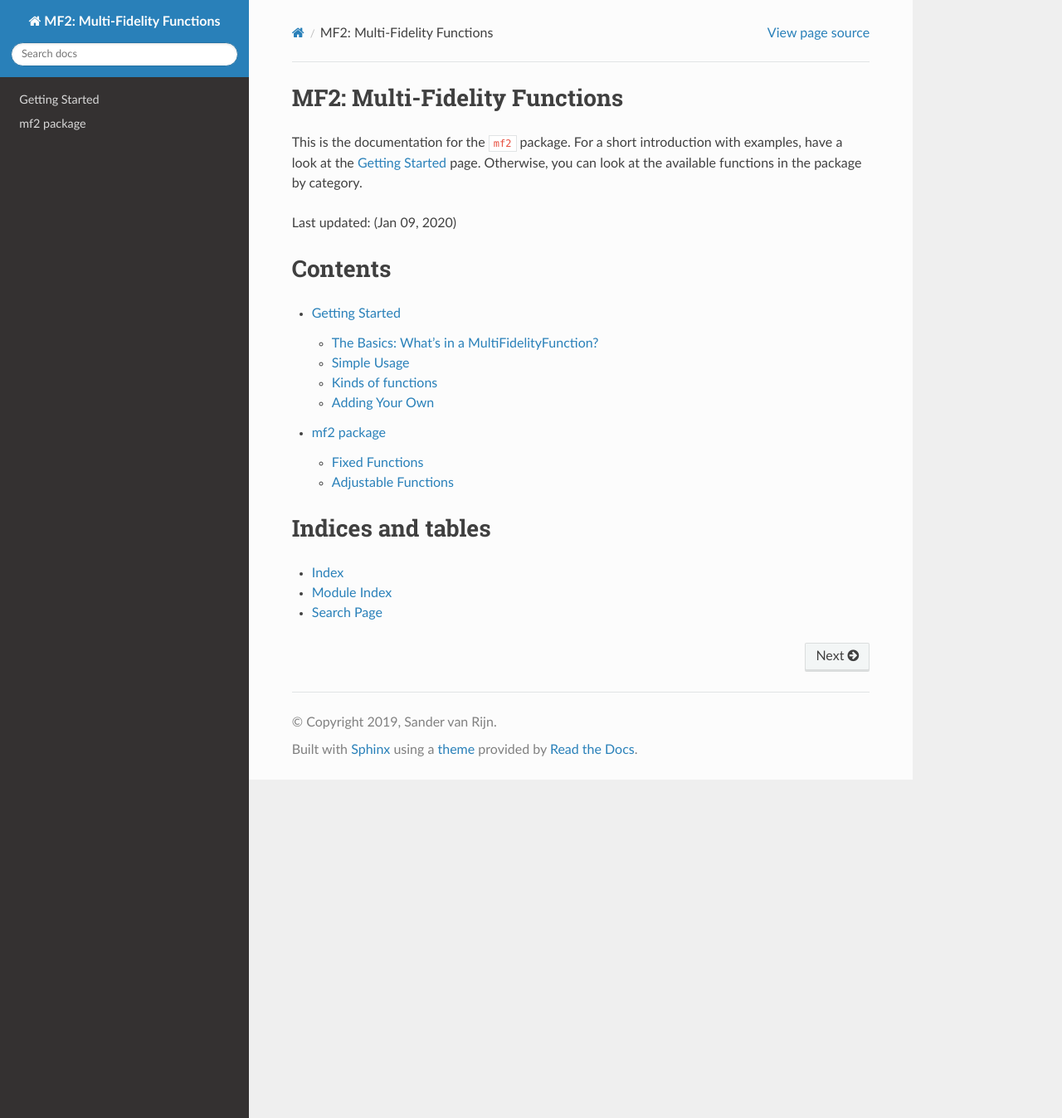
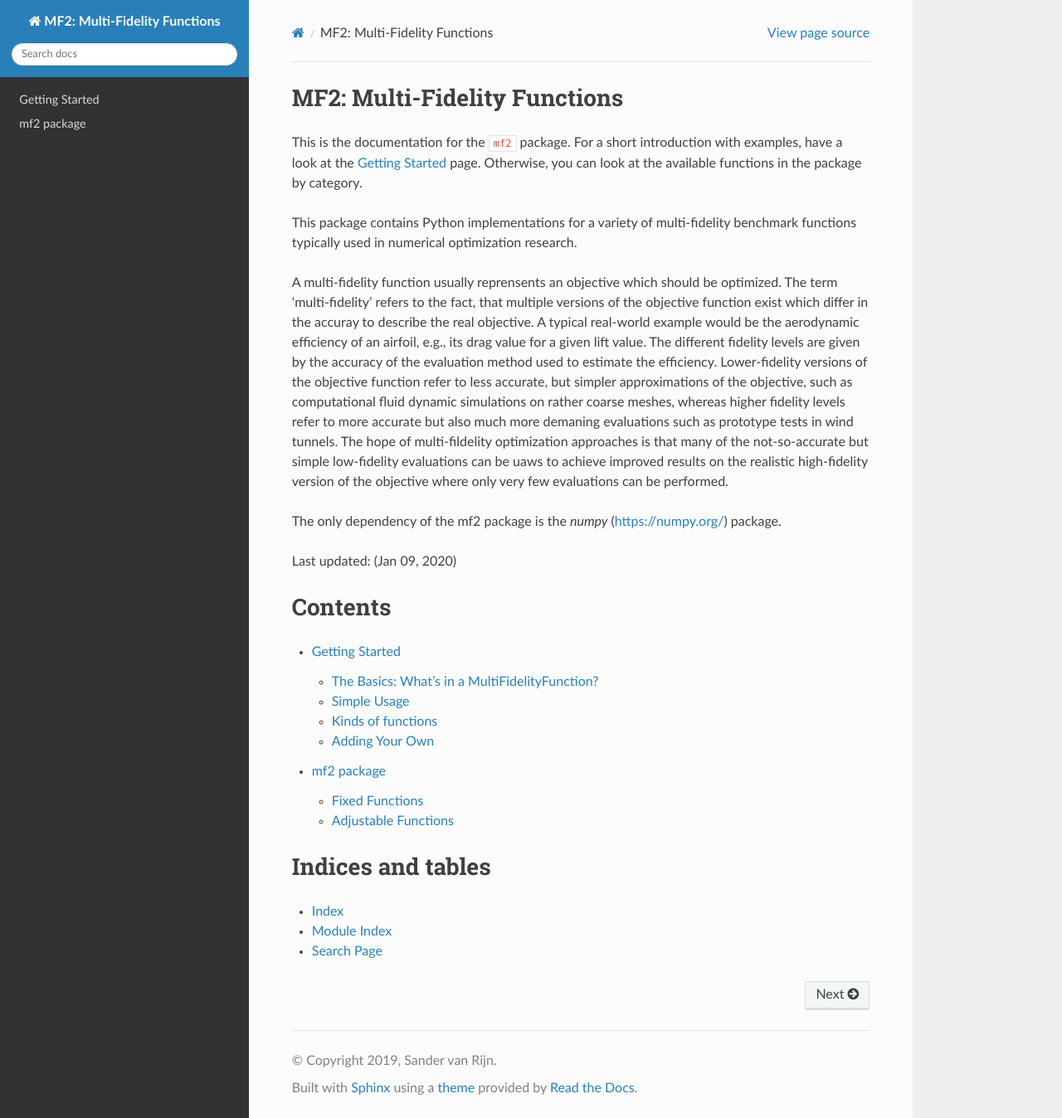
Before and after one commit to sjvrijn/mf2, a Sphinx documentation site: the page built from docs/source/index.rst, in a window 1280 px wide and 1348 px high. Shown: the whole window at 83% size. Built offline with Sphinx 7.4.7 and the Read the Docs theme 2.0.0, drawn with Linux system fonts in a browser that asks for light colours.

Commit message:
Added Multi-Fidelity explanation section to README and docs/index

```diff
--- a/docs/source/index.rst
+++ b/docs/source/index.rst
@@ -9,6 +9,28 @@ MF2: Multi-Fidelity Functions
 This is the documentation for the ``mf2`` package. For a short introduction with
 examples, have a look at the :ref:`getting_started` page. Otherwise, you can
 look at the available functions in the package by category.
+
+This package contains Python implementations for a variety of multi-fidelity
+benchmark functions typically used in numerical optimization research.
+
+A multi-fidelity function usually reprensents an objective which should be
+optimized. The term 'multi-fidelity' refers to the fact, that multiple versions
+of the objective function exist which differ in the accuray to describe the
+real objective. A typical real-world example would be the aerodynamic
+efficiency of an airfoil, e.g., its drag value for a given lift value. The
+different fidelity levels are given by the accuracy of the evaluation method
+used to estimate the efficiency. Lower-fidelity versions of the objective
+function refer to less accurate, but simpler approximations of the objective,
+such as computational fluid dynamic simulations on rather coarse meshes,
+whereas higher fidelity levels refer to more accurate but also much more
+demaning evaluations such as prototype tests in wind tunnels. The hope of
+multi-fildelity optimization approaches is that many of the not-so-accurate but
+simple low-fidelity evaluations can be uaws to achieve improved results on the
+realistic high-fidelity version of the objective where only very few
+evaluations can be performed.
+
+The only dependency of the mf2 package is the `numpy` (https://numpy.org/)
+package.
 
 
 Last updated: (|today|)
```
Also changed, not shown: README.md (+30 -6 lines).
